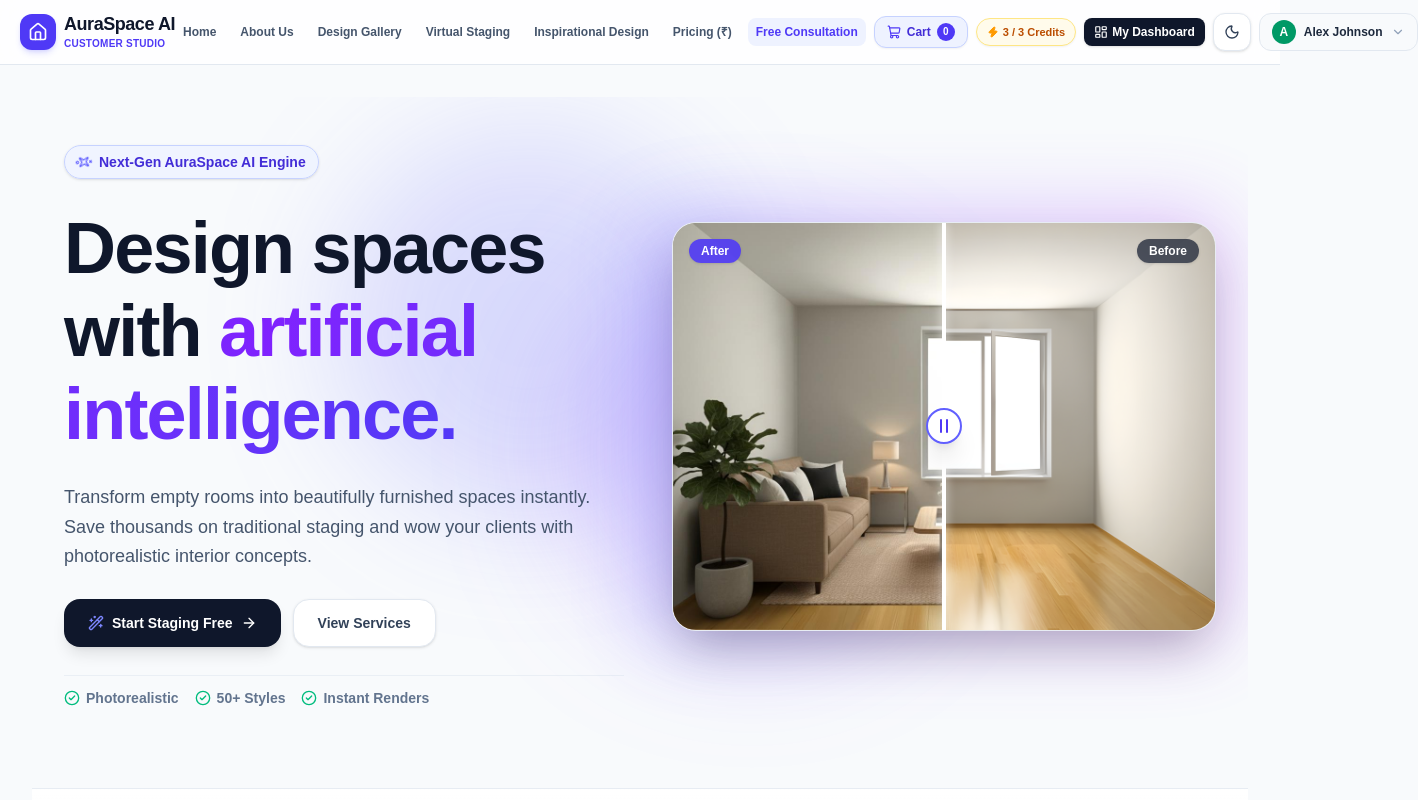
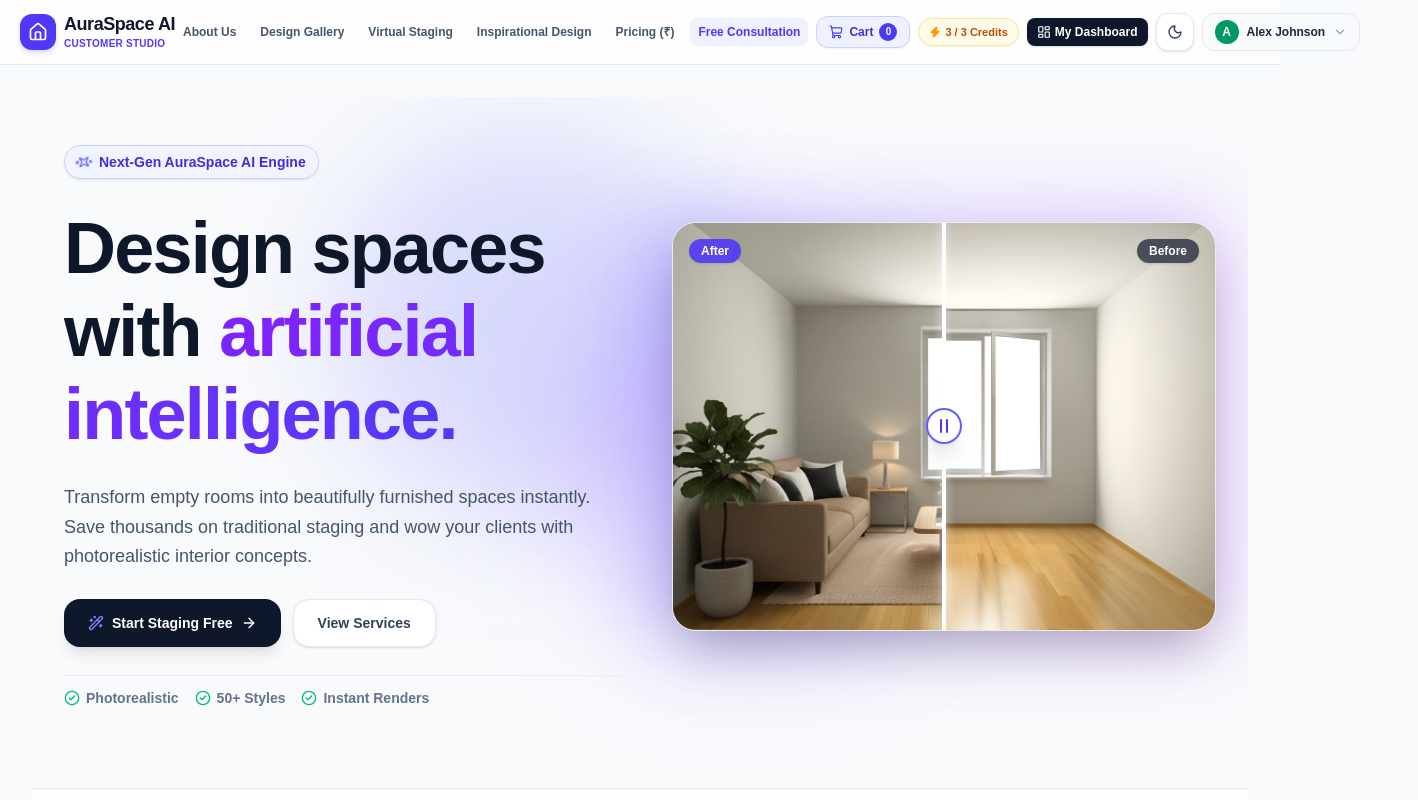
Before and after one commit to akashdivakar/AuraSpace_AI, a Next.js app: page / in a window 1280 px wide. Shown: the top 800 px of the page, 1418 px wide, since content can reach past the window. Built offline with nearby package versions, Linux system fonts and the light colour scheme.

Commit message:
chore: remove redundant home link from header and finalize updates

```diff
--- a/components/Header.tsx
+++ b/components/Header.tsx
@@ -126,13 +126,6 @@ export default function Header() {
 
           {/* Desktop Navigation */}
           <nav className="hidden md:flex items-center gap-1 lg:gap-2 text-xs font-semibold text-slate-600 dark:text-slate-300 flex-shrink-0">
-
-            <Link
-              href="/"
-              className="px-2 py-1.5 rounded-lg hover:text-indigo-600 dark:hover:text-indigo-400 hover:bg-slate-100 dark:hover:bg-slate-800 transition-all whitespace-nowrap"
-            >
-              Home
-            </Link>
 
             <Link
               href="/#about-us"
@@ -402,14 +395,6 @@ export default function Header() {
             <nav className="flex flex-col px-4 py-4 gap-1 text-sm font-semibold text-slate-700 dark:text-slate-200">
 
               <Link
-                href="/"
-                onClick={() => setMobileMenuOpen(false)}
-                className="px-3 py-2.5 rounded-xl hover:bg-slate-100 dark:hover:bg-slate-800 transition-colors"
-              >
-                🏠 Home
-              </Link>
-
-              <Link
                 href="/#about-us"
                 onClick={() => setMobileMenuOpen(false)}
                 className="px-3 py-2.5 rounded-xl hover:bg-slate-100 dark:hover:bg-slate-800 transition-colors"
```
